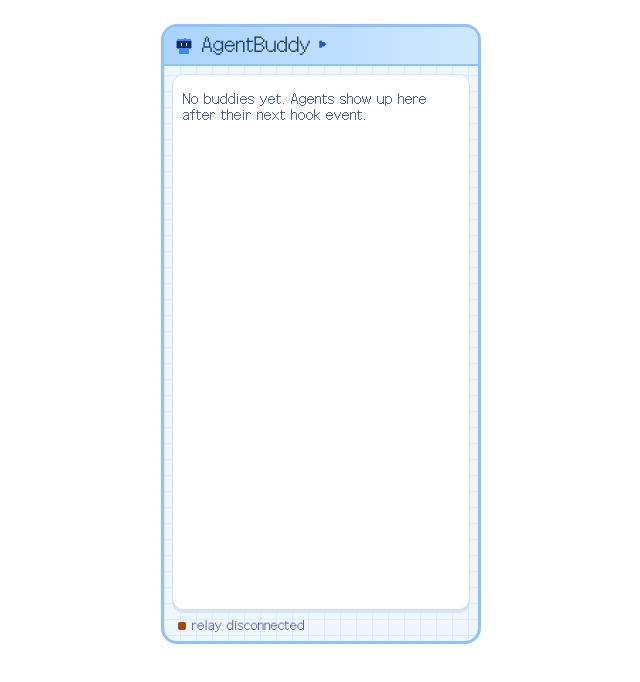
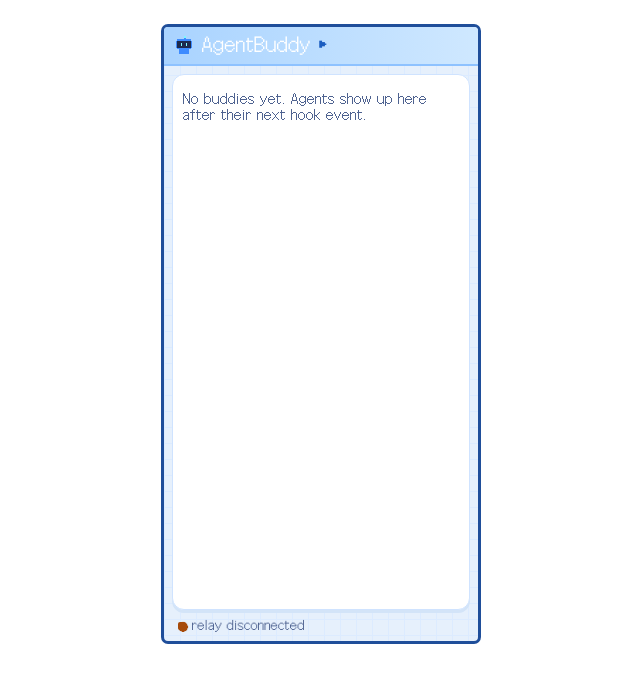
Before and after one commit to jasonethicseo/agentbuddy, a website built with Vite: page index.html in a window 1280 px wide. Shown: the whole page, without its empty margins (319-959 px from the left). Built offline with nearby package versions, Linux system fonts and the light colour scheme; no server answers; files whose address does not match are found by name.

Commit message:
Retro-skin task 3: 2000s tokens in both skins, materials.css, contrast pairs of the brief

```diff
--- a/src/app/window-options.ts
+++ b/src/app/window-options.ts
@@ -29,7 +29,7 @@ export function mainWindowPosition(area: Rect): Point {
  * The window background of each theme, for an opaque main window: the one copy of `--bg` outside
  * themes.css, checked against it by a unit test (themes Requirement 3.6).
  */
-export const THEME_BACKGROUND: Readonly<Record<ThemeId, string>> = { 'blue-bot': '#EEF6FF', 'strawberry-milk': '#FFF7FB' };
+export const THEME_BACKGROUND: Readonly<Record<ThemeId, string>> = { 'blue-bot': '#E6F0FC', 'strawberry-milk': '#FDEFF5' };
 
 export function mainWindowOptions(o: {
   preload: string;
--- a/src/ui/main.ts
+++ b/src/ui/main.ts
@@ -3,6 +3,7 @@
 import './styles/themes.css';
 import './styles/sprites.css';
 import './styles/fonts.css';
+import './styles/materials.css';
 import './styles/main.css';
 import './styles/list.css';
 import './styles/inbox.css';
--- a/src/ui/screens/popup.ts
+++ b/src/ui/screens/popup.ts
@@ -4,6 +4,7 @@
 import '../styles/themes.css';
 import '../styles/sprites.css';
 import '../styles/fonts.css';
+import '../styles/materials.css';
 import '../styles/popup.css';
 import type { PopupContent } from '../../core/snapshot';
 import type { ThemeId } from '../../core/theme';
--- a/src/ui/styles/themes/blue-bot.css
+++ b/src/ui/styles/themes/blue-bot.css
@@ -3,22 +3,22 @@
 
 :root[data-theme="blue-bot"],
 [data-theme-preview="blue-bot"] {
-  --bg: #EEF6FF;
+  --bg: #E6F0FC;
   --bg-pattern-color: #DCEBFF;
   --bg-pattern: linear-gradient(var(--bg-pattern-color) 1px, transparent 1px), linear-gradient(90deg, var(--bg-pattern-color) 1px, transparent 1px);
   --bg-pattern-size: 16px 16px;
-  --frame: #8EC2FF;
+  --frame: #1F4E9A;
   --frame-width: 3px;
-  --radius-window: 16px;
+  --radius-window: 7px;
   --title-from: #A9D3FF;
   --title-to: #CFE8FF;
-  --title-text: #173A78;
+  --title-text: #FFFFFF;
   --title-line: #8EC2FF;
   --title-mark: "▸";
   --title-mark-color: #1A5CC0;
   --tbtn-bg: #FFFFFF;
-  --tbtn-line: #8EC2FF;
-  --tbtn-glyph: #2A4C8A;
+  --tbtn-line: #FFFFFF;
+  --tbtn-glyph: #FFFFFF;
   --tbtn-radius: 6px;
   --close-bg: #B84A0E;
   --close-line: #FFFFFF;
@@ -29,7 +29,7 @@
   --card-shadow: 0 3px 0 #D3E4F8;
   --card-radius: 12px;
   --group-bg: #E3F0FF;
-  --group-text: #2A4C8A;
+  --group-text: #173A78;
   --group-radius: 8px;
   --group-off-bg: #EDF3FB;
   --group-off-text: #4E6290;
@@ -58,14 +58,14 @@
   --unread-pad: 0 3px;
   --urgent-bg: #FFF4EA;
   --urgent-line: #FF9A4D;
-  --unread-tint: #F2F8FF;
+  --unread-tint: var(--field);
   --primary-bg: #2F6FD6;
   --primary-line: #FFFFFF;
   --primary-shadow: 0 3px 0 #2563C9;
   --primary-text: #FFFFFF;
   --quiet-bg: #F2F8FF;
   --quiet-line: #CFE3FF;
-  --quiet-text: #2A4C8A;
+  --quiet-text: #173A78;
   --button-radius: 8px;
   --go-mark: "▶";
   --focus: #2F6FD6;
@@ -76,26 +76,26 @@
   --st-stale: #6A4DB8;
   --st-off: #5E6C88;
   --glyph-work: "▸";
-  --badge-radius: 3px;
+  --badge-radius: 0;
   --badge-line: #FFFFFF;
   --badge-wait: "!";
   --badge-work: "▸";
-  --badge-done: "✓";
+  --badge-done: "";
   --badge-stale: "?";
   --badge-idle: "z";
   --badge-ended: "×";
-  --relay-mark: "";
+  --relay-mark: "●";
   --relay-dot-size: 8px;
   --relay-dot-radius: 2px;
   --popup-ok-from: #FFD3AE;
   --popup-ok-to: #FFE6CC;
-  --popup-ok-text: #8A3A06;
+  --popup-ok-text: #5A2200;
   --popup-ok-frame: #FF9A4D;
   --popup-done-from: var(--title-from);
   --popup-done-to: var(--title-to);
-  --popup-done-text: var(--title-text);
+  --popup-done-text: #FFFFFF;
   --popup-done-frame: var(--frame);
-  --popup-ok-close-bg: var(--close-bg);
+  --popup-ok-close-bg: #A64A0A;
   --popup-ok-close-glyph: var(--on-fill);
   --popup-done-close-bg: var(--tbtn-bg);
   --popup-done-close-glyph: var(--tbtn-glyph);
@@ -107,7 +107,7 @@
   --prog-radius: 4px;
   --prog-done: #36B9F0;
   --prog-current: #2F6FD6;
-  --prog-todo: #D6E6FA;
+  --prog-todo: #E3EEFC;
   --prog-fill: var(--prog-done);
   --prog-cells-display: grid;
   --prog-bar-display: none;
@@ -133,13 +133,13 @@
   --px-title-cheek: transparent;
   --px-me-cheek: transparent;
   --me-bg: var(--card-bg);
-  --me-line: var(--card-line);
+  --me-line: var(--box-line);
   --me-line-width: var(--card-line-width);
   --me-name: var(--text);
   --me-status: var(--text-2);
   --me-hint: var(--text-2);
-  --me-field: var(--card-bg);
-  --me-field-line: var(--focus);
+  --me-field: var(--panel);
+  --me-field-line: var(--sunk-dark);
   --me-field-radius: 6px;
   --me-radius: var(--card-radius);
   --me-shadow: var(--card-shadow);
@@ -147,4 +147,89 @@
   --preview-pattern-size: 8px 8px;
   --preview-bar: repeating-linear-gradient(90deg, var(--prog-done) 0 6px, var(--prog-track) 6px 8px);
   --preview-bar-radius: 1px;
+  /* retro-skin (2000s materials): retro-skin design "Tokens" */
+  --bevel-light: #FFFFFF;
+  --sunk-light: #FFFFFF;
+  --panel: #FFFFFF;
+  --selection-text: #FFFFFF;
+  --tree-box-bg: #FFFFFF;
+  --count-text: #FFFFFF;
+  --count-line: #FFFFFF;
+  --unread-select-line: #FFFFFF;
+  --banner-head: #FFE45C;
+  --banner-btn-bg: rgba(255,255,255,.15);
+  --focus-on-gloss: var(--title-text);
+  --focus-on-dark: #FFFFFF;
+  --badge-outline: var(--frame);
+  --popup-radius: 6px;
+  --popup-ok-line: var(--frame);
+  --me-from: #FFFFFF;
+  --me-field-light: var(--sunk-light);
+  --me-field-inner: var(--sunk-inner);
+  --me-frame-bg: var(--field);
+  --me-online: var(--st-work);
+  --icon-paper: #FFFFFF;
+  --icon-swatch-a: #FFB8D2;
+  --icon-swatch-b: #8EC2FF;
+  --frame-inner: #A9D3FF;
+  --gloss-1: #2B6FD0;
+  --gloss-2: #2766C8;
+  --gloss-3: #1E5BBE;
+  --gloss-4: #2563C6;
+  --gloss-top: #8CC8FF;
+  --title-shadow: #1D4E9A;
+  --tbtn-from: #5697E8;
+  --tbtn-to: #3A7FD8;
+  --close-from: #E47647;
+  --close-to: #C8461A;
+  --close-glyph: #FFFFFF;
+  --toolbar-bg: #D6E6FA;
+  --toolbar-line: #9BB8E0;
+  --toolbar-text: #173A78;
+  --bevel-dark: #5C7FB0;
+  --bevel-from: #FDFEFF;
+  --bevel-to: #DCEAFB;
+  --pressed: #CFE2F8;
+  --sunk-dark: #7A9CC8;
+  --sunk-inner: #B9CDE8;
+  --field: #F2F8FF;
+  --box-line: #9BB8E0;
+  --me-to: #E3EFFD;
+  --selection: #316AC5;
+  --tree-box: #7A9CC8;
+  --banner-1: #173A78;
+  --banner-2: #1E4B96;
+  --banner-line: #1F4E9A;
+  --banner-body: #CFE8FF;
+  --banner-btn-dark: #8EC2FF;
+  --primary-from: #3374D9;
+  --primary-to: #2F6FD6;
+  --primary-light: #8EC2FF;
+  --primary-dark: #173A78;
+  --accent: #2F6FD6;
+  --hard-shadow: rgba(0,0,0,.25);
+  --popup-ok-1: #FFC89A;
+  --popup-ok-2: #FF9A5C;
+  --popup-ok-3: #F58A4C;
+  --popup-ok-4: #FF9450;
+  --popup-ok-shadow: #FFE0C8;
+  --popup-ok-tint: #FFF4EA;
+  --popup-done-1: var(--gloss-1);
+  --popup-done-2: var(--gloss-2);
+  --popup-done-3: var(--gloss-3);
+  --popup-done-4: var(--gloss-4);
+  --popup-done-shadow: #1D4E9A;
+  --popup-done-line: var(--frame);
+  --popup-done-close-from: var(--tbtn-from);
+  --popup-done-close-to: var(--tbtn-to);
+  --popup-done-tint: #EAF4FF;
+  --prog-stripe-1: #36B9F0;
+  --prog-stripe-2: #36B9F0;
+  --agent-banner: #8EC2FF;
+  --icon-1: #2F6FD6;
+  --icon-2: #8B7BFF;
+  --icon-frame: #173A78;
+  --px-berry-leaf: transparent;
+  --px-berry-red: transparent;
+  --px-berry-seed: transparent;
 }
--- a/src/ui/styles/themes/strawberry-milk.css
+++ b/src/ui/styles/themes/strawberry-milk.css
@@ -3,22 +3,22 @@
 
 :root[data-theme="strawberry-milk"],
 [data-theme-preview="strawberry-milk"] {
-  --bg: #FFF7FB;
+  --bg: #FDEFF5;
   --bg-pattern-color: #FFDCEB;
   --bg-pattern: radial-gradient(var(--bg-pattern-color) 1.6px, transparent 1.8px);
   --bg-pattern-size: 14px 14px;
-  --frame: #FF9EC4;
+  --frame: #B0326A;
   --frame-width: 3px;
-  --radius-window: 18px;
+  --radius-window: 7px;
   --title-from: #FFC2DC;
   --title-to: #D9C2FF;
-  --title-text: #5A2D6E;
+  --title-text: #4A1A3E;
   --title-line: #FFFFFF;
   --title-mark: "♡";
   --title-mark-color: #8A4FB0;
   --tbtn-bg: #F7E9FF;
   --tbtn-line: #FFFFFF;
-  --tbtn-glyph: #5A2D6E;
+  --tbtn-glyph: #4A1A3E;
   --tbtn-radius: 11px;
   --close-bg: #C2185B;
   --close-line: #FFFFFF;
@@ -29,7 +29,7 @@
   --card-shadow: 0 2px 0 #F3C6DA;
   --card-radius: 14px;
   --group-bg: #F1E9FF;
-  --group-text: #4A2A5E;
+  --group-text: #5A2D6E;
   --group-radius: 10px;
   --group-off-bg: #F5F1F8;
   --group-off-text: #5A4A68;
@@ -43,22 +43,22 @@
   --alert-strip-line: #FF9EC4;
   --alert-strip-text: #9B1C45;
   --alert-strip-radius: 20px;
-  --alert-mark: "♥";
+  --alert-mark: "!";
   --tab-active-bg: #FFFFFF;
   --tab-active-line: #FF9EC4;
   --tab-active-text: #3B2A4A;
   --tab-radius: 14px;
   --count-bg: #C2185B;
   --count-radius: 8px;
-  --unread-mark: "♥";
+  --unread-mark: "";
   --unread-bg: transparent;
-  --unread-color: #E5466B;
+  --unread-color: transparent;
   --unread-radius: 0px;
   --unread-size: 13px;
   --unread-pad: 0;
   --urgent-bg: #FFF0F5;
   --urgent-line: #FF9EC4;
-  --unread-tint: #FFF7FB;
+  --unread-tint: var(--field);
   --primary-bg: #C2185B;
   --primary-line: #FFFFFF;
   --primary-shadow: 0 2px 0 #8E1043;
@@ -67,7 +67,7 @@
   --quiet-line: #F3C6DA;
   --quiet-text: #6B1E3F;
   --button-radius: 14px;
-  --go-mark: "♥";
+  --go-mark: "▶";
   --focus: #C2185B;
   --st-wait: #B0174F;
   --st-work: #13795B;
@@ -80,25 +80,25 @@
   --badge-line: #FFFFFF;
   --badge-wait: "!";
   --badge-work: "♪";
-  --badge-done: "✓";
+  --badge-done: "";
   --badge-stale: "?";
   --badge-idle: "z";
   --badge-ended: "×";
-  --relay-mark: "♥";
+  --relay-mark: "●";
   --relay-dot-size: 0px;
   --relay-dot-radius: 0px;
   --popup-ok-from: #FFC2DC;
   --popup-ok-to: #FFD9C2;
-  --popup-ok-text: #6B1E3F;
+  --popup-ok-text: #4A1A3E;
   --popup-ok-frame: #FF9EC4;
   --popup-done-from: #D9C2FF;
   --popup-done-to: #C2E3FF;
-  --popup-done-text: #3D2A6B;
+  --popup-done-text: #2E1B5C;
   --popup-done-frame: #C9B2F5;
-  --popup-ok-close-bg: var(--close-bg);
+  --popup-ok-close-bg: #B0174F;
   --popup-ok-close-glyph: var(--on-fill);
   --popup-done-close-bg: var(--tbtn-bg);
-  --popup-done-close-glyph: var(--tbtn-glyph);
+  --popup-done-close-glyph: #FFFFFF;
   --popup-done-close-line: var(--tbtn-line);
   --popup-shadow: 0 3px 0 #F3C6DA;
   --prog-text: #5A2D6E;
@@ -107,7 +107,7 @@
   --prog-radius: 6px;
   --prog-done: #FFB8D2;
   --prog-current: #D9C2FF;
-  --prog-todo: #FBF6FE;
+  --prog-todo: #FFF7FB;
   --prog-fill: repeating-linear-gradient(135deg, var(--prog-done) 0 5px, var(--prog-current) 5px 10px);
   --prog-cells-display: none;
   --prog-bar-display: block;
@@ -133,13 +133,13 @@
   --px-title-cheek: #FF8FB1;
   --px-me-cheek: #FF6F9C;
   --me-bg: var(--card-bg);
-  --me-line: var(--card-line);
+  --me-line: var(--box-line);
   --me-line-width: var(--card-line-width);
   --me-name: var(--text);
   --me-status: var(--text-2);
   --me-hint: var(--text-2);
-  --me-field: var(--card-bg);
-  --me-field-line: var(--focus);
+  --me-field: var(--panel);
+  --me-field-line: var(--sunk-dark);
   --me-field-radius: 6px;
   --me-radius: var(--card-radius);
   --me-shadow: var(--card-shadow);
@@ -147,4 +147,89 @@
   --preview-pattern-size: 8px 8px;
   --preview-bar: var(--quiet-line);
   --preview-bar-radius: 3px;
+  /* retro-skin (2000s materials): retro-skin design "Tokens" */
+  --bevel-light: #FFFFFF;
+  --sunk-light: #FFFFFF;
+  --panel: #FFFFFF;
+  --selection-text: #FFFFFF;
+  --tree-box-bg: #FFFFFF;
+  --count-text: #FFFFFF;
+  --count-line: #FFFFFF;
+  --unread-select-line: #FFFFFF;
+  --banner-head: #FFE45C;
+  --banner-btn-bg: rgba(255,255,255,.15);
+  --focus-on-gloss: var(--title-text);
+  --focus-on-dark: #FFFFFF;
+  --badge-outline: var(--frame);
+  --popup-radius: 6px;
+  --popup-ok-line: var(--frame);
+  --me-from: #FFFFFF;
+  --me-field-light: var(--sunk-light);
+  --me-field-inner: var(--sunk-inner);
+  --me-frame-bg: var(--field);
+  --me-online: var(--st-work);
+  --icon-paper: #FFFFFF;
+  --icon-swatch-a: #FFB8D2;
+  --icon-swatch-b: #8EC2FF;
+  --frame-inner: #FFC2DC;
+  --gloss-1: #FFD6E8;
+  --gloss-2: #FFA6CB;
+  --gloss-3: #F57FB2;
+  --gloss-4: #FF96C2;
+  --gloss-top: transparent;
+  --title-shadow: #FFE6F1;
+  --tbtn-from: #FFB8D6;
+  --tbtn-to: #E5679E;
+  --close-from: #E0457F;
+  --close-to: #A3124A;
+  --close-glyph: #FFFFFF;
+  --toolbar-bg: #FBDCEA;
+  --toolbar-line: #E3A9C5;
+  --toolbar-text: #5A2D6E;
+  --bevel-dark: #C77BA0;
+  --bevel-from: #FFFDFE;
+  --bevel-to: #FBE2EE;
+  --pressed: #FBD3E4;
+  --sunk-dark: #C99AB5;
+  --sunk-inner: #EBCFDD;
+  --field: #FFF7FB;
+  --box-line: #E3A9C5;
+  --me-to: #FCE6F0;
+  --selection: #C2185B;
+  --tree-box: #C99AB5;
+  --banner-1: #8E1043;
+  --banner-2: #A3205A;
+  --banner-line: #8E1043;
+  --banner-body: #FFE0EE;
+  --banner-btn-dark: #FFB8D2;
+  --primary-from: #D43A73;
+  --primary-to: #B0174F;
+  --primary-light: #FFB8D6;
+  --primary-dark: #8E1043;
+  --accent: #C2185B;
+  --hard-shadow: rgba(90,45,110,.25);
+  --popup-ok-1: #FFD6E8;
+  --popup-ok-2: #FF9EC4;
+  --popup-ok-3: #F2709F;
+  --popup-ok-4: #FF8FB8;
+  --popup-ok-shadow: #FFE6F1;
+  --popup-ok-tint: #FFF0F5;
+  --popup-done-1: #EAD9FF;
+  --popup-done-2: #C9A8F5;
+  --popup-done-3: #A985EA;
+  --popup-done-4: #BC9CF2;
+  --popup-done-shadow: #F3EAFF;
+  --popup-done-line: #6F4FB8;
+  --popup-done-close-from: #5B3A9E;
+  --popup-done-close-to: #5B3A9E;
+  --popup-done-tint: #F6F0FF;
+  --prog-stripe-1: #FFB8D2;
+  --prog-stripe-2: #D9C2FF;
+  --agent-banner: #FFB8D2;
+  --icon-1: #C2185B;
+  --icon-2: #A98BEA;
+  --icon-frame: #5A2D6E;
+  --px-berry-leaf: #2E9E4F;
+  --px-berry-red: #E5466B;
+  --px-berry-seed: #FFE6A8;
 }
```
Also changed, not shown: src/ui/styles/materials.css (added, +43 -0 lines), tests/unit/contrast.test.ts (+85 -63 lines), .kiro/specs/retro-skin/tasks.md.
